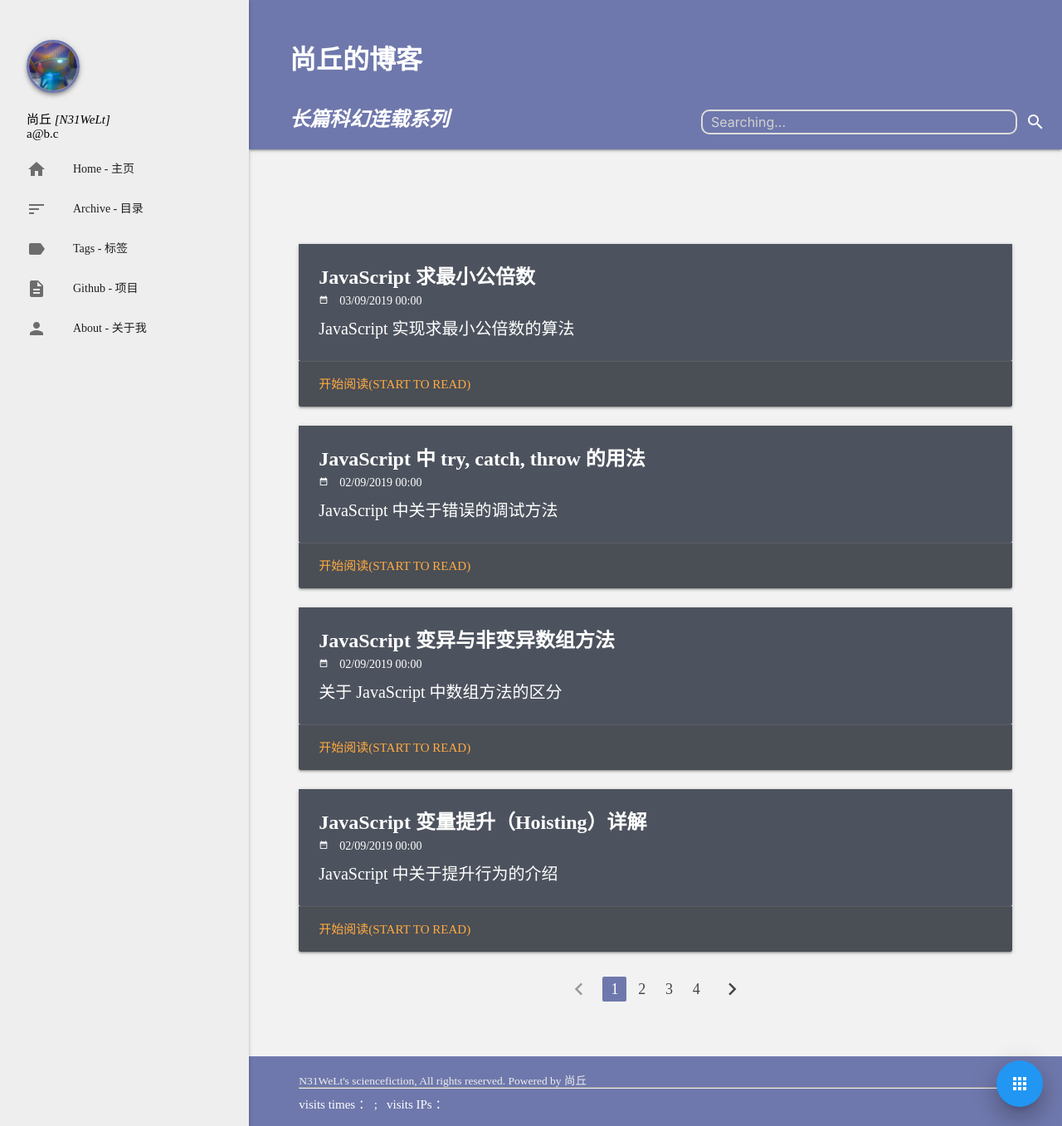
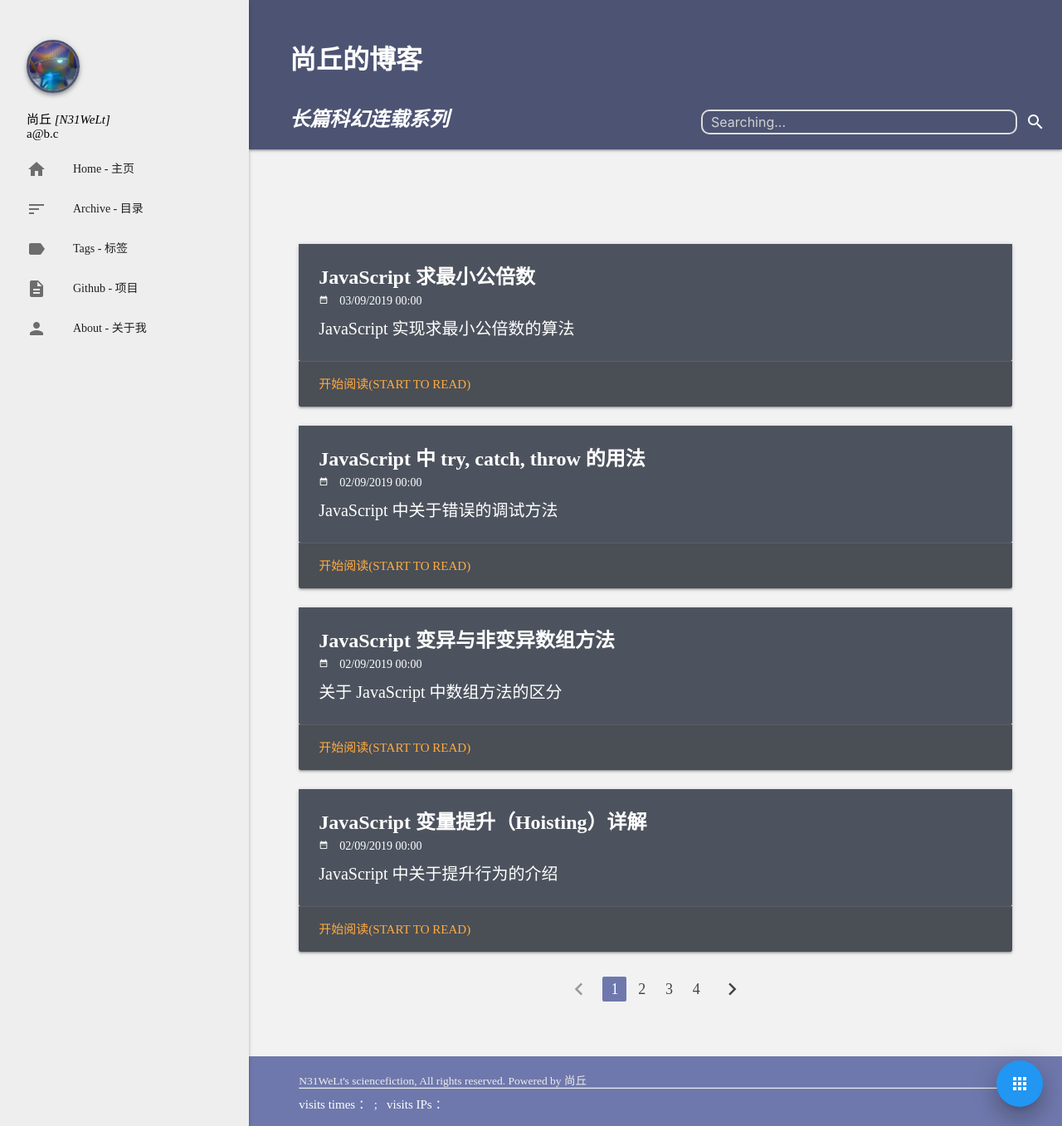
Before and after one commit to keepwalk/keepwalk.github.io, a Jekyll site: the page built from index.html, in a window 1280 px wide and 1357 px high. Shown: the whole window at 83% size. Built offline with Jekyll 4.4.1, drawn with Linux system fonts in a browser that asks for light colours; the list of posts is cut into pages by our own code; comment, search, counter and statistics services are not loaded.

Commit message:
Update page.sass

```diff
--- a/assets/css/page.sass
+++ b/assets/css/page.sass
@@ -69,7 +69,7 @@
       line-height: initial
     .circle
       border-style: solid
-      border-color: #6F78AC
+      border-color: #4D5473
       border-width: 3px
   .ad
     position: relative
@@ -86,8 +86,8 @@
     &.top-nav
       position: relative
       height: 180px
-      background: #6F78AC
-      background: #6F78AC
+      background: #4D5473
+      background: #4D5473
       .particles-wrapper
         position: absolute
         top: 0
@@ -122,22 +122,22 @@
   flex: 1 0 auto
   z-index: 1
   margin-top: 64px
-  color: #6F78AC
+  color: #4D5473
   div
     .row
       margin-top: 24px
-      color: #6F78AC
+      color: #4D5473
   ul
     &:not(.browser-default)
       padding-left: 40px
-      color: #6F78AC
+      color: #4D5473
       li
         list-style-type: disc
-        color: #6F78AC
+        color: #4D5473
   #page-info
     .page-title
       text-shadow: #333 3px 3px 3px
-      color: #6F78AC
+      color: #4D5473
 
   // 评论插件
   .comments
```
